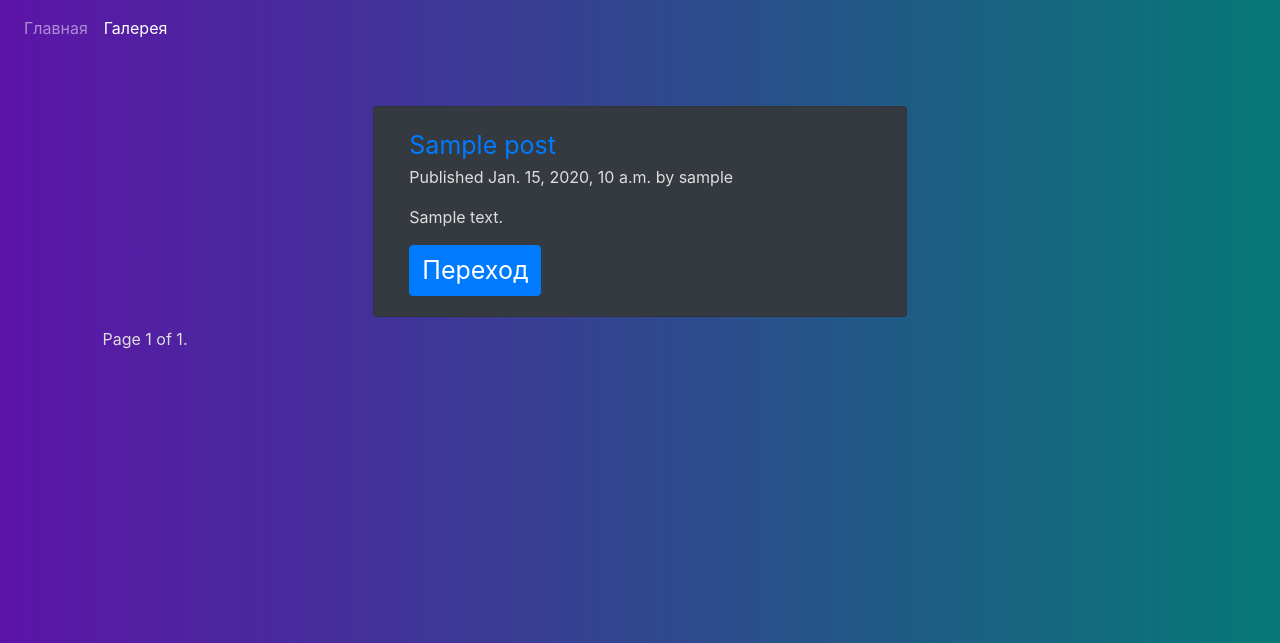
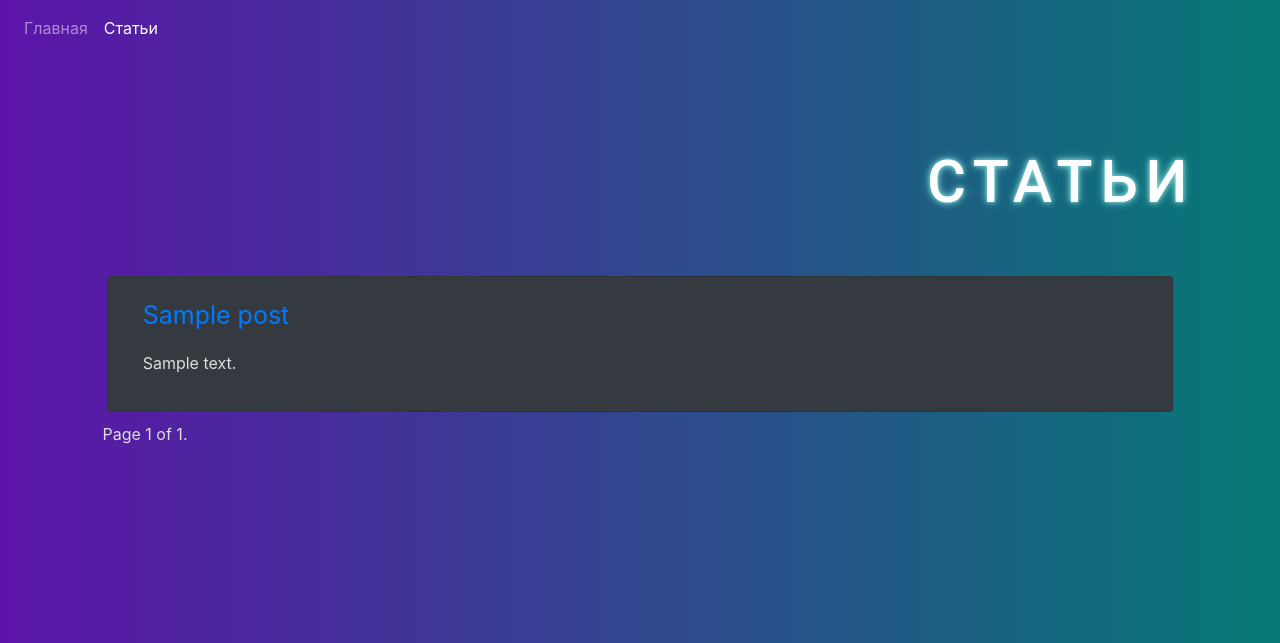
Before and after one commit to Vintaj/blog, a Django app: page /blog/blog in a window 1280 px wide. Shown: the top 643 px of the page. Run offline with Django 3.2, Linux system fonts and the light colour scheme; tables that the repository leaves empty hold one stand-in row (values such as "Sample post"); some libraries are stand-ins or nearby versions.

Commit message:
не много изменили внешний вид

```diff
--- a/blog/templates/blog/base.html
+++ b/blog/templates/blog/base.html
@@ -28,17 +28,21 @@
   <button class="navbar-toggler" type="button" data-toggle="collapse" data-target="#navbarText" aria-controls="navbarText" aria-expanded="false" aria-label="Toggle navigation">
     <span class="navbar-toggler-icon"></span>
   </button>
+
   <div class="collapse navbar-collapse" id="navbarText">
+
     <ul class="navbar-nav mr-auto">
       {% block header %}
       <li class="nav-item active">
         <a class="nav-link" href="{% url 'blog:index' %}">Главная<span class="sr-only">(current)</span></a>
       </li>
       <li class="nav-item">
-        <a class="nav-link" href="{% url 'blog:post_list' %}">Галерея</a>
+        <a class="nav-link" href="{% url 'blog:post_list' %}">Статьи</a>
       </li>
+
     {% endblock %}
   </div>
+
 </nav>
 
 
--- a/blog/templates/blog/index.html
+++ b/blog/templates/blog/index.html
@@ -3,8 +3,9 @@
 {% block title %}My Blog{% endblock %}
 
 {% block content %}
-   <div class="glav_tite container text-center">
+   <div class="glav_tite container-fluid text-center" style='margin-bottom: 200px;'>
 			<h1> УЮТНЫЙ БЛОГ </h1>
 			<p> ТИПИЧНОГО НАЧИНАЮЩЕГО ПРОГГЕРА </p>
    </div>
+
 {% endblock %}
--- a/blog/templates/blog/post/list.html
+++ b/blog/templates/blog/post/list.html
@@ -6,18 +6,22 @@
         <a class="nav-link" href="{% url 'blog:index' %}">Главная<span class="sr-only">(current)</span></a>
       </li>
       <li class="nav-item active">
-        <a class="nav-link" href="{% url 'blog:post_list' %}">Галерея</a>
+        <a class="nav-link" href="{% url 'blog:post_list' %}">Статьи</a>
       </li>
       {% endblock %}
 
 {% block content %}
+
+	 <div class="glav_tite container text-right" style='margin-bottom: 0px; height: 80px;'>
+			<h1> СТАТЬИ </h1>
+   </div>
+
 	<div class="glav row">
     {% for post in posts %}
-    		<div class="card col-md-5 bg-dark">
+    		<div class="card col-md-10 bg-dark">
 				  <div class="card-body">
 				  	<a href="{{ post.get_absolute_url }}">{{ post.title }}</a>
-				    <p class="card-text">Published {{ post.publish }} by {{ post.author }} {{ post.body|truncatewords:30|linebreaks }}</p>
-					<a href="{{ post.get_absolute_url }}" class="btn btn-primary ">Переход</a>
+				    <p class="card-text"> {{ post.body|truncatewords:30|linebreaks }}</p>
 				  </div>
 
 			</div>
```
Also changed, not shown: 1 other file.
